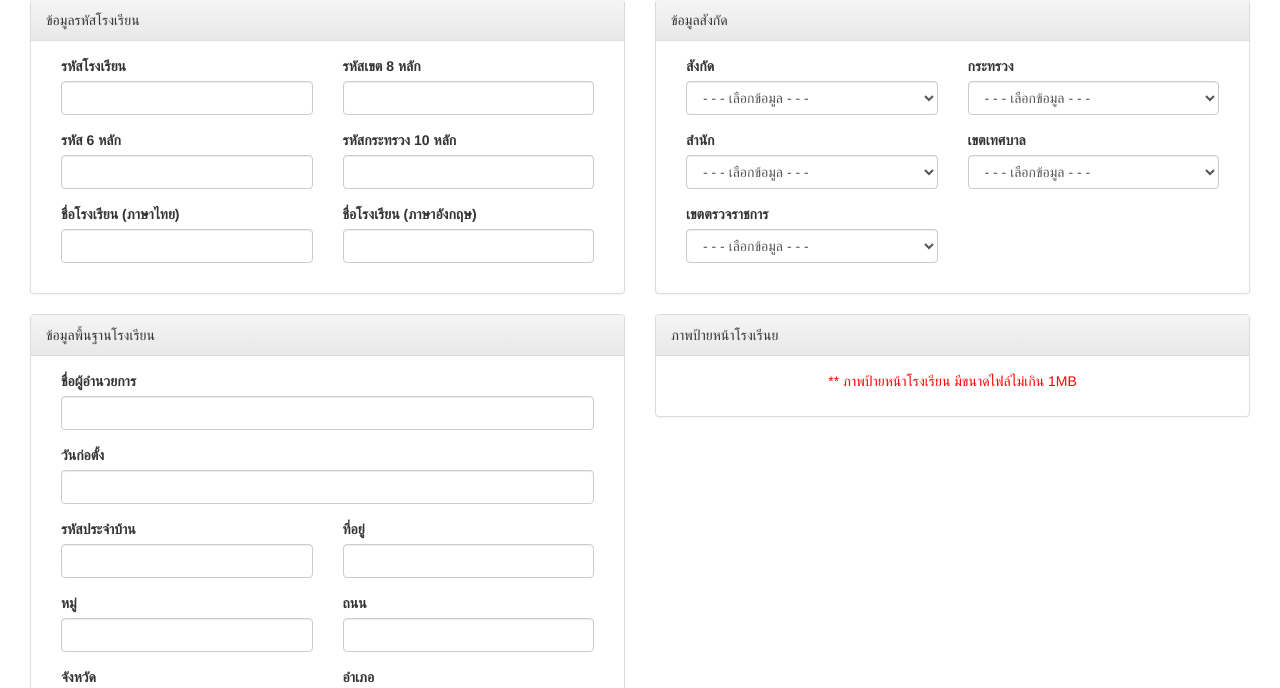
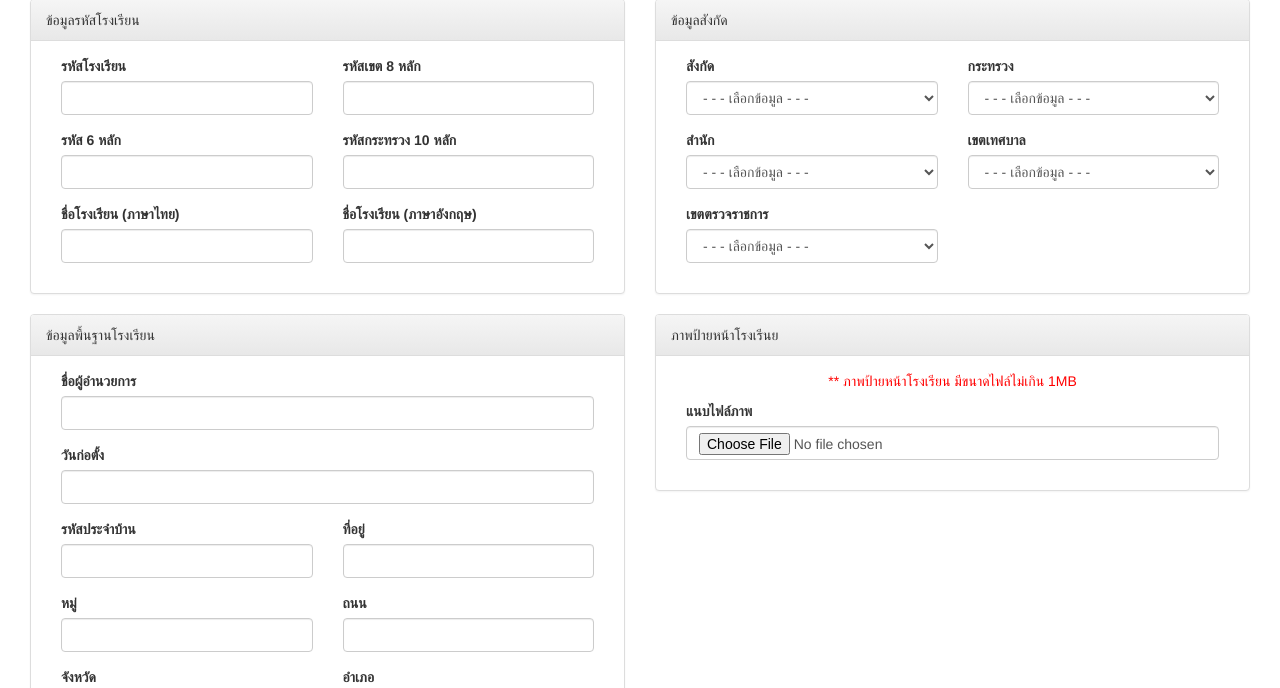
Before and after one commit to kalamell/cpmsmx, a CodeIgniter app: page /database/index.php/member/school in a window 1280 px wide. Shown: the part 321-1009 px from the top of the page. Run offline with CodeIgniter, Linux system fonts and the light colour scheme; a user stored in the database is signed in; data comes from the database, SQL or seed files in the repository.

Commit message:
update state2

```diff
--- a/application/views/member/school.php
+++ b/application/views/member/school.php
@@ -27,7 +27,9 @@
 			    <div role="tabpanel" style="padding-top: 20px;" class="tab-pane active" id="tab1">
 			    	<?php $this->load->view('member/school/data1', $this);?>
 			    </div>
-			    <div role="tabpanel" style="padding-top: 20px;" class="tab-pane fade " id="tab2">...</div>
+			    <div role="tabpanel" style="padding-top: 20px;" class="tab-pane fade " id="tab2">
+			    	<?php $this->load->view('member/school/data2', $this);?>
+			    </div>
 			    <div role="tabpanel" style="padding-top: 20px;" class="tab-pane fade " id="tab3">...</div>
 			    <div role="tabpanel" style="padding-top: 20px;" class="tab-pane fade " id="computer">...</div>
 			    <div role="tabpanel" style="padding-top: 20px;" class="tab-pane fade " id="water">...</div>
--- a/application/views/member/school/data1.php
+++ b/application/views/member/school/data1.php
@@ -205,6 +205,12 @@
 		<div class="panel-heading">ภาพป้ายหน้าโรงเรีนย</div>
 		<div class="panel-body">
 			<p class="text-center" style="color: red;">** ภาพป้ายหน้าโรงเรียน มีขนาดไฟล์ไม่เกิน 1MB</p>
+
+			<div class="form-group col-md-12">
+				<label for="username">แนบไฟล์ภาพ</label>
+		    	<input type="file" class="form-control">
+			</div>
+
 		</div>
 	</div>
 </div>
--- /dev/null
+++ b/application/views/member/school/data2.php
@@ -0,0 +1,127 @@
+
+<?php echo form_open('', array('id' => ''));?>
+
+
+<div class="col-md-12" style="margin-bottom: 20px;">
+	<button class="btn btn-success" type="submit">บันทึกข้อมูลพื้นฐาน 2</button>
+</div>
+
+<div class="clearfix"></div>
+
+<div class='col-md-12'>
+	<div class="panel panel-default">
+	  <div class="panel-heading">เป็นโรงเรียนสาขา</div>
+	  <div class="panel-body">
+		<div class="form-group col-md-6">
+			<label for="username">สังกัด</label>
+		    <select class="form-control">
+		    	<option value=""> - - - เลือกข้อมูล - - -</option>
+		    </select>
+		</div>
+
+		<div class="form-group col-md-6">
+			<label for="username">เป็นโรงเรียนสาขาของห้องเรียนของ</label>
+		    <select class="form-control">
+		    	<option value=""> - - - เลือกข้อมูล - - -</option>
+		    </select>
+		</div>
+
+	  </div>
+	</div>
+</div>
+
+
+<div class='col-md-12'>
+	<div class="panel panel-default">
+	  <div class="panel-heading">ถ้าเป็นโรงเรียนมาเรียนรวม ระดับชั้นที่มาเรียนรวมคือ</div>
+	  	<div class="panel-body">
+			<table class="table table-bordered table-striped">
+			<thead>
+				<tr>
+					<th rowspan="2">ชั้น</th>
+					<th colspan="2">จำนวนนักเรียน</th>
+					<th rowspan="2">ชื่อโรงเรียนหลัก</th>
+				</tr>
+				<tr>
+					<th width="150">ชาย</th>
+					<th width="150">หญิง</th>
+				</tr>
+			</thead>
+			<tbody>
+				<tr>
+					<td><input type="text" class="form-control" name=""></td>
+					<td><input type="text" class="form-control" name=""></td>
+					<td><input type="text" class="form-control" name=""></td>
+					<td><input type="text" class="form-control" name=""></td>
+				</tr>
+
+				<tr>
+					<td><input type="text" class="form-control" name=""></td>
+					<td><input type="text" class="form-control" name=""></td>
+					<td><input type="text" class="form-control" name=""></td>
+					<td><input type="text" class="form-control" name=""></td>
+				</tr>
+
+				<tr>
+					<td><input type="text" class="form-control" name=""></td>
+					<td><input type="text" class="form-control" name=""></td>
+					<td><input type="text" class="form-control" name=""></td>
+					<td><input type="text" class="form-control" name=""></td>
+				</tr>
+
+				<tr>
+					<td><input type="text" class="form-control" name=""></td>
+					<td><input type="text" class="form-control" name=""></td>
+					<td><input type="text" class="form-control" name=""></td>
+					<td><input type="text" class="form-control" name=""></td>
+				</tr>
+
+				<tr>
+					<td><input type="text" class="form-control" name=""></td>
+					<td><input type="text" class="form-control" name=""></td>
+					<td><input type="text" class="form-control" name=""></td>
+					<td><input type="text" class="form-control" name=""></td>
+				</tr>
+
+				<tr>
+					<td><input type="text" class="form-control" name=""></td>
+					<td><input type="text" class="form-control" name=""></td>
+					<td><input type="text" class="form-control" name=""></td>
+					<td><input type="text" class="form-control" name=""></td>
+				</tr>
+			</tbody>
+			</table>
+		</div>
+	</div>
+</div>
+
+<div class='col-md-12'>
+	<div class="panel panel-default">
+	  <div class="panel-heading">ข้อมูลเพิ่มเติม</div>
+	  <div class="panel-body">
+	  	<div class='col-md-6'>
+	  		<div class="checkbox">
+				<label>
+			      <input type="checkbox"> เป็นโรงเรียนที่ดูแลและรับผิดชอบพื้นที่จุดบอดทางการศึกษา
+			    </label>
+			</div>
+	  	</div>
+
+	  	<div class='col-md-6'>
+	  		<div class="checkbox">
+				<label>
+			      <input type="checkbox"> เป็นโรงเรียนที่อยู่ในโครงการพักนอนประจำ
+			    </label>
+			</div>
+	  	</div>
+
+
+	  </div>
+	</div>
+</div>
+
+
+<div class="col-md-12">
+	<button class="btn btn-success" type="submit">บันทึกข้อมูลพื้นฐาน 2</button>
+</div>
+<?php echo form_close();?>
```
